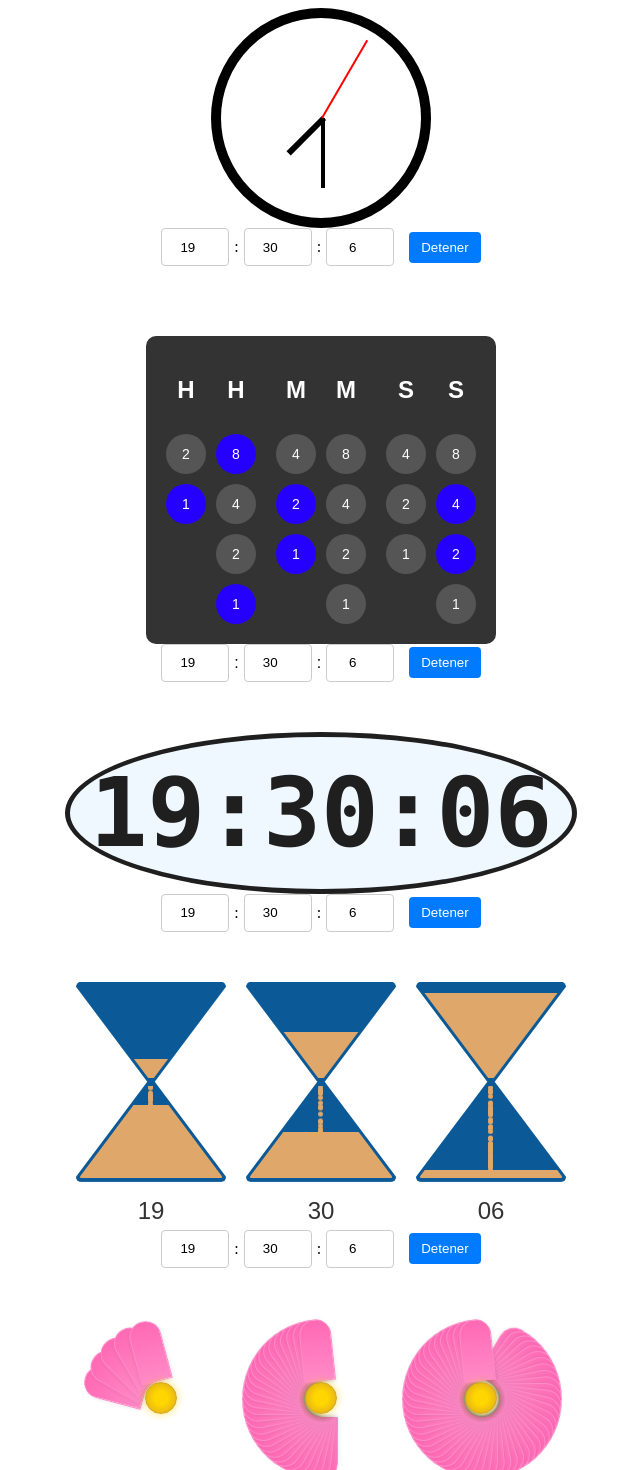
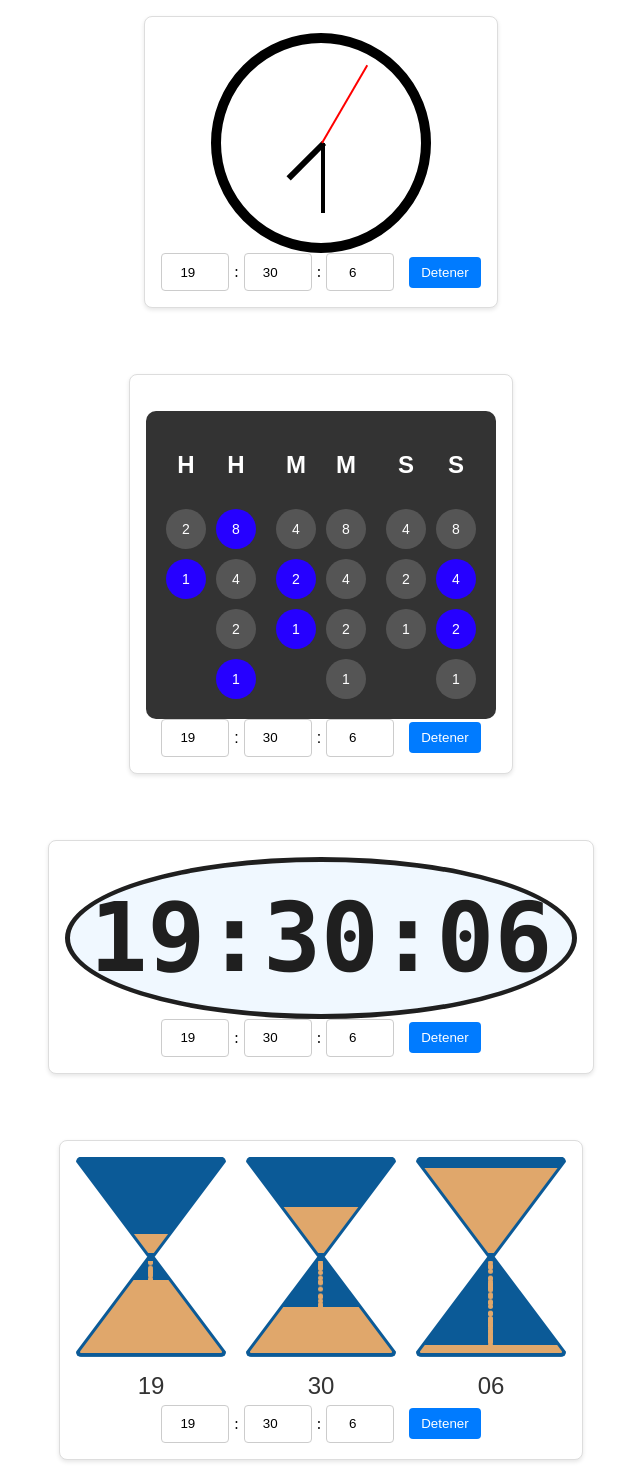
Before and after one commit to NecronX24/clocks-angular, an Angular app: page / in a window 1280 px wide. Shown: the top 1470 px of the page, without its empty margins (319-959 px from the left). Built offline with nearby package versions, Linux system fonts and the light colour scheme.

Commit message:
feat: se añade un contenedor para cada reloj

```diff
--- a/src/app/home/home.component.css
+++ b/src/app/home/home.component.css
@@ -4,3 +4,12 @@
     flex-direction: column;
     gap:50px
 }
+
+.clock-container {
+    border: 1px solid #ddd;
+    border-radius: 8px;
+    padding: 16px;
+    margin: 8px;
+    box-shadow: 0 2px 4px rgba(0, 0, 0, 0.1);
+    background: white;
+}
--- a/src/app/home/home.component.html
+++ b/src/app/home/home.component.html
@@ -1,12 +1,32 @@
 <div class="container">
+    <div class="clock-container">
         <app-analog-clock></app-analog-clock>
+    </div>
+    <div class="clock-container">
         <app-binary-clock/>
+    </div>
+    <div class="clock-container">
         <app-digital-clock/>
+    </div>
+    <div class="clock-container">
         <app-digital-hourglass-clock></app-digital-hourglass-clock>
+    </div>
+    <div class="clock-container">
         <app-flower-clock/>
+    </div>
+    <div class="clock-container">
         <app-loading-bar-clock/>
+    </div>
+    <div class="clock-container">
         <app-rainbow-card-clock/>
+    </div>
+    <div class="clock-container">
         <app-seven-segments-clock/>
+    </div>
+    <div class="clock-container">
         <app-star-clock/>
+    </div>
+    <div class="clock-container">
         <app-text-clock/>
     </div>
+</div>
```
Lines whose indentation alone changed are shown as unchanged.
